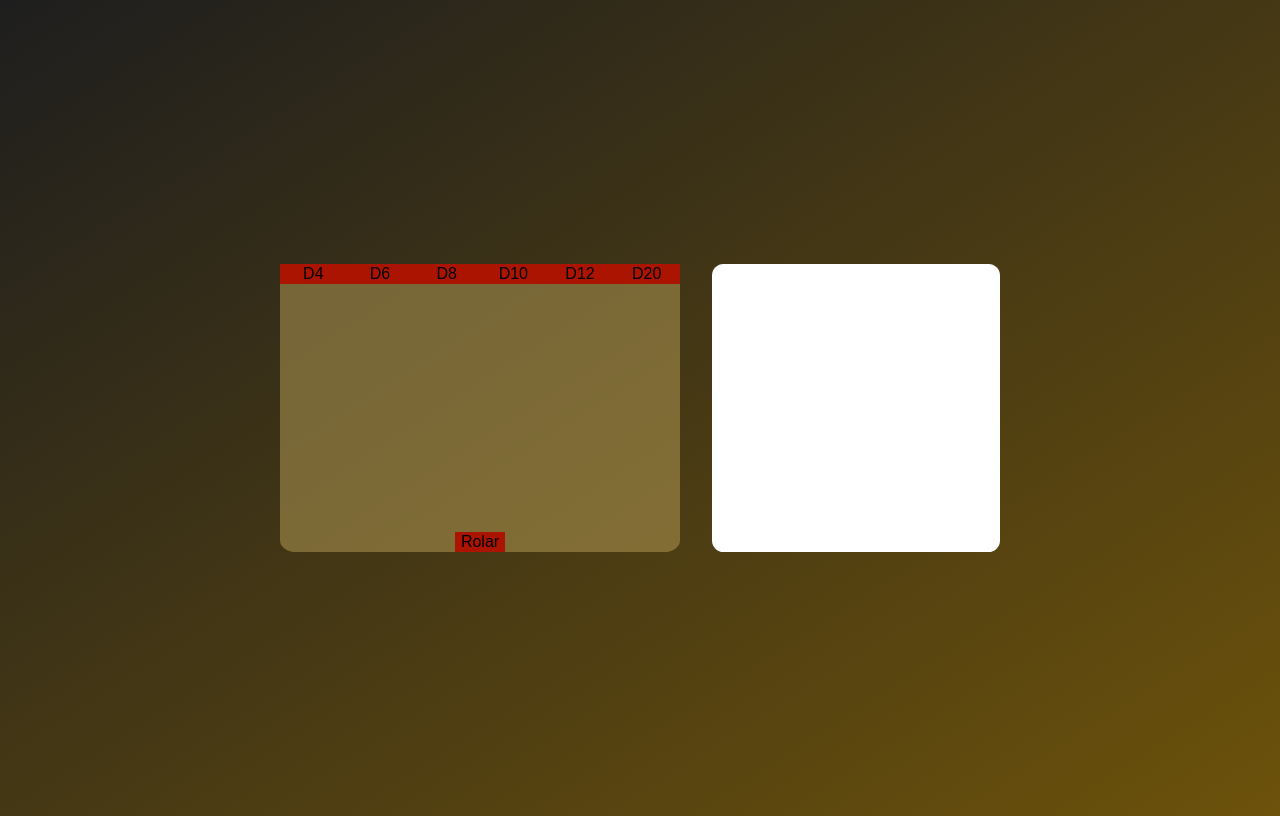
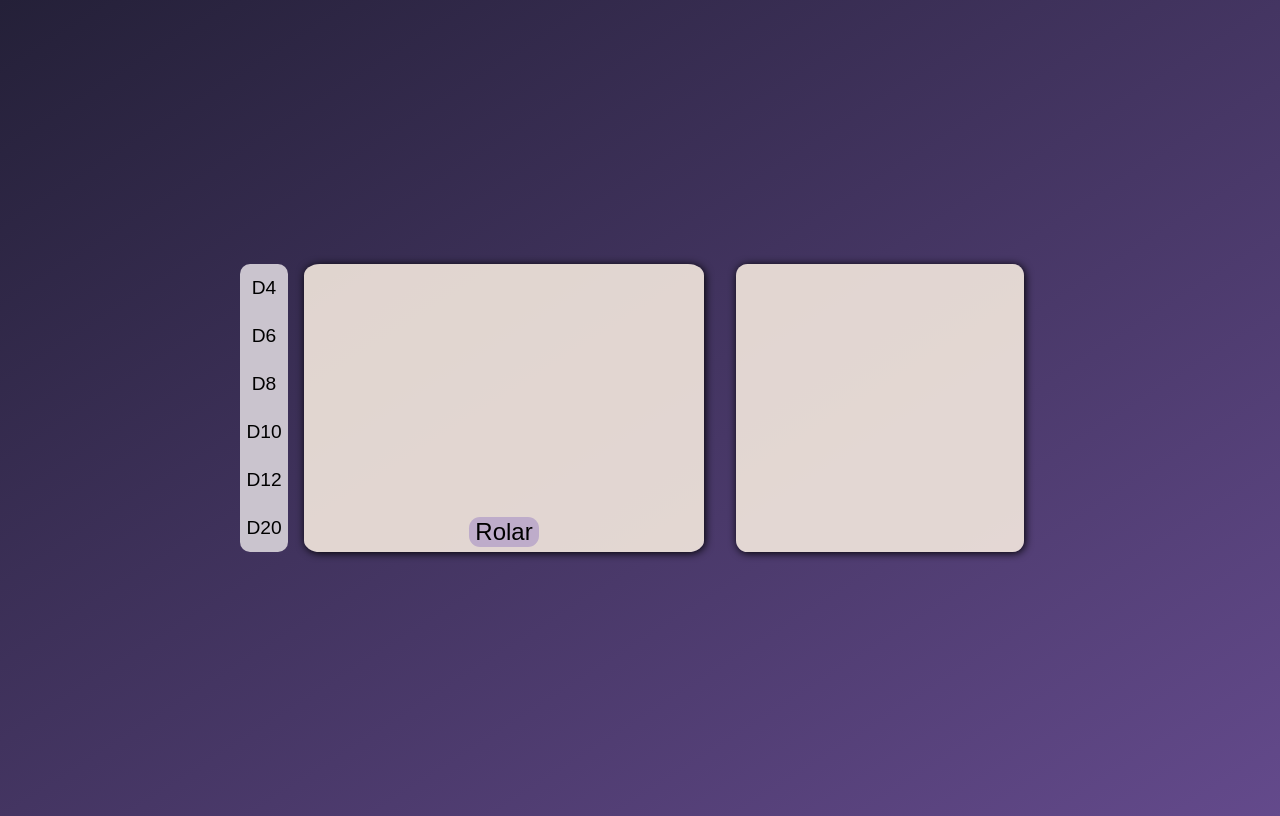
Before and after one commit to Viniwonk/Dados_RPG, a plain HTML site: page index.html in a window 1280 px wide. Drawn offline with Linux system fonts and the light colour scheme.

Commit message:
Ajustes na estilização

```diff
--- a/index.html
+++ b/index.html
@@ -7,31 +7,29 @@
     <link rel="stylesheet" href="style.css" />
   </head>
   <body>
+    <!-- Abas -->
+    <div class="tabs">
+      <button class="tab" id="D4" style="border-top-left-radius: 10px; border-top-right-radius: 10px">D4</button>
+      <button class="tab" id="D6">D6</button>
+      <button class="tab" id="D8">D8</button>
+      <button class="tab" id="D10">D10</button>
+      <button class="tab" id="D12">D12</button>
+      <button class="tab" id="D20" style="border-bottom-left-radius: 10px; border-bottom-right-radius: 10px">D20</button>
+    </div>
     <!-- Janela Principal -->
     <div class="janela">
-      <!-- Abas -->
-      <div class="tabs">
-        <button class="tab" id="D4">D4</button>
-        <button class="tab" id="D6">D6</button>
-        <button class="tab" id="D8">D8</button>
-        <button class="tab" id="D10">D10</button>
-        <button class="tab" id="D12">D12</button>
-        <button class="tab" id="D20">D20</button>
-      </div>
-
       <!-- Imagem do Dado -->
 
-      <img src="Dados/dice-5.png" alt="Dado" class="dado" />
+      <div class="resultado"></div>
 
       <!-- Input e Botão de Rolagem -->
       <div class="input">
-        <!-- <input placeholder="quantidade de dados" /> -->
         <button class="Rolar--dado">Rolar</button>
       </div>
     </div>
 
     <!-- Histórico -->
-    <div class="Historico" id="historico"></div>
+    <div class="Historico" id="historico" style="overflow-x: hidden"></div>
     <script src="index.js"></script>
   </body>
 </html>
--- a/index.js
+++ b/index.js
@@ -2,7 +2,7 @@
 // Elementos
 const rolaDado = document.querySelector(".Rolar--dado");
 const tab = document.querySelectorAll(".tab");
-const dicePNG = document.querySelector(".dado");
+const rolada = document.querySelector(".resultado");
 const historico = document.getElementById("historico");
 
 //Aba Ativa
@@ -31,9 +31,6 @@ const dados = {
 //Armazenamento dos Dados
 let rolagens = [];
 
-//Hidden
-dicePNG.classList.add("hidden");
-
 // Rolagem do Dado
 rolaDado.addEventListener("click", function () {
   const abaAtiva = document.querySelector(".tab.active");
@@ -41,11 +38,9 @@ rolaDado.addEventListener("click", function () {
     const tipoDado = abaAtiva.id;
     const resultado = dados[tipoDado]();
     console.log(tipoDado);
-    // dicePNG.src = `dice-${resultado}.png`;
-    dicePNG.classList.remove("hidden");
-
+    rolada.textContent = resultado;
     //Adiciona o dado na array do histórico
-    rolagens.push(`${abaAtiva.id}: ${resultado}`);
+    rolagens.push(`${abaAtiva.id} - ${resultado}`);
     mostrarRolagens();
   } else {
     // // FAZER UM MODAL PARA A MENSAGEM SE A PESSOA N SELECIONAR O DADO
--- a/style.css
+++ b/style.css
@@ -1,10 +1,11 @@
 body {
   height: 100vh;
-  background-image: linear-gradient(to top left, #8f6902 -45%, #000000e1 100%);
+  background-image: linear-gradient(to top left, #9067c6 -70%, #242038 100%);
   display: flex;
   align-items: center;
   justify-content: center;
   flex-direction: row;
+  overflow: hidden;
 }
 button {
   outline: none;
@@ -22,53 +23,110 @@ button {
   align-items: center;
 }
 
-/* Tab de troca de dado */
+/* Tab de troca de dado e botão de rolagem */
+@keyframes hoverAnimation {
+  0% {
+    transform: scale(1);
+  }
+  50% {
+    transform: scale(1.2);
+  }
+  100% {
+    background-color: #9067c6;
+    transform: scale(1.3);
+    border-radius: 15px;
+    box-shadow: 1px 1px 2px rgb(3, 2, 2);
+  }
+}
+@keyframes hoverAnimation-reverse {
+  0% {
+    background-color: #9067c6;
+    transform: scale(1.3);
+    border-radius: 15px;
+    box-shadow: 1px 1px 2px rgb(3, 2, 2);
+  }
+  50% {
+    transform: scale(1.2);
+  }
+  100% {
+    transform: scale(1);
+  }
+}
 .tabs {
   display: flex;
+  width: 3rem;
+  justify-content: center;
+  flex-direction: column;
+}
+.Rolar--dado {
+  font-size: 1.5rem;
+  border-radius: 0.7rem;
+  margin: 5px;
+  background-color: #beacca;
+  animation: hoverAnimation-reverse 0.1s backwards ease;
+}
+.tab {
+  height: 3rem;
   width: 100%;
-  justify-content: center;
-}
-.tab,
-.Rolar--dado {
-  width: 100%;
-  font-size: 1rem;
-  background-color: #aa1400;
-  transition: transform 0.3s;
+  font-size: 1.2rem;
+  background-color: #cac4ce;
+  animation: hoverAnimation-reverse 0.1s backwards ease;
 }
 .tab:hover,
 .Rolar--dado:hover {
-  background-color: rgb(255, 0, 0);
-  transform: scale(1.3);
-  border-radius: 15%;
+  animation: hoverAnimation 0.3s forwards ease;
 }
 
 /* janela principal do dado */
 .janela {
   height: 18rem;
   width: 25rem;
-  background-color: #bda35b7a;
+  background-color: #f7ece1e1;
+  box-shadow: 1px 1px 8px rgb(0, 0, 0);
 }
-.input {
+.resultado {
   display: flex;
-  align-items: end;
+  justify-content: center;
+  align-items: center;
+  height: 95%;
+  width: 100%;
+  font-size: 7rem;
+  font-family: sans-serif;
 }
 
-.dado {
-  justify-content: center;
-  top: 16.5rem;
-  height: 10rem;
+/* ScrollBar-Histórico */
+.Historico::-webkit-scrollbar-track,
+.Historico::-webkit-scrollbar-corner,
+.Historico::-webkit-scrollbar-thumb {
+  border-radius: 15rem;
+}
+.Historico::-webkit-scrollbar-track,
+.Historico::-webkit-scrollbar-corner {
+  background: none;
+}
+.Historico::-webkit-scrollbar-thumb {
+  background: #9067c69c;
+}
+.Historico::-webkit-scrollbar {
+  border-radius: 15rem;
+  width: 1rem;
+}
+.Historico::-webkit-scrollbar-button {
+  display: none;
 }
 
 /* Histórico */
 .Historico {
   flex-direction: column-reverse;
-  background-color: white;
-  overflow-y: auto;
+  background-color: #f7ece1e1;
+  overflow: scroll;
   color: black;
   font-size: 3rem;
   display: flex;
   height: 18rem;
   width: 18rem;
+  box-shadow: 1px 1px 8px rgb(0, 0, 0);
+  font-family: sans-serif;
 }
 
 .hidden {
```
Also changed, not shown: Dados/dice-5.png (deleted).
